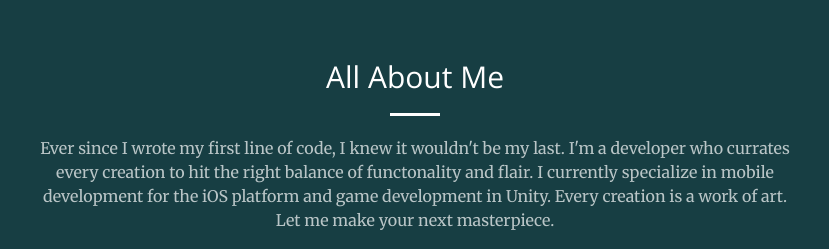
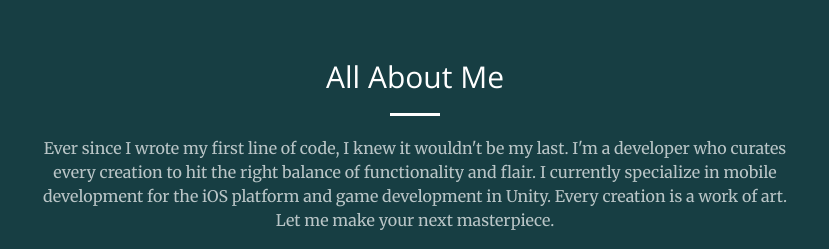
Before and after one commit to kizerxl/kizerxl.github.io, a website: page index.html in a window 1280 px wide. Shown: the part 840-1089 px from the top of the page, 225-1054 px from the left. Drawn offline with nearby package versions, Linux system fonts and the light colour scheme.

Commit message:
Fix about section spelling

```diff
--- a/index.html
+++ b/index.html
@@ -94,7 +94,7 @@
                 <div class="col-lg-8 col-lg-offset-2 text-center">
                     <h2 class="section-heading">All About Me</h2>
                     <hr class="light">
-                    <p class="text-faded">Ever since I wrote my first line of code, I knew it wouldn't be my last. I'm a developer who currates every creation to hit the right balance of functonality and flair. I currently specialize in mobile development for the iOS platform and game development in Unity. Every creation is a work of art. Let me make your next masterpiece.</p>
+                    <p class="text-faded">Ever since I wrote my first line of code, I knew it wouldn't be my last. I'm a developer who curates every creation to hit the right balance of functionality and flair. I currently specialize in mobile development for the iOS platform and game development in Unity. Every creation is a work of art. Let me make your next masterpiece.</p>
                     <a href="#skills" class="page-scroll btn btn-default btn-xl sr-button">Sounds Good!</a>
                 </div>
             </div>
@@ -265,16 +265,6 @@
             </div>
         </div>
     </section>
-
-<!--     <aside class="bg-dark">
-        <div class="container text-center">
-            <div class="call-to-action">
-                <h2>Section under construction</h2>
-                <!<a href="http://startbootstrap.com/template-overviews/creative/" class="btn btn-default btn-xl sr-button">Download Now!</a> -->
-<!--             </div>
-        </div>
-    </aside>
- -->
     <section id="contact">
         <div class="container">
             <div class="row">
```
